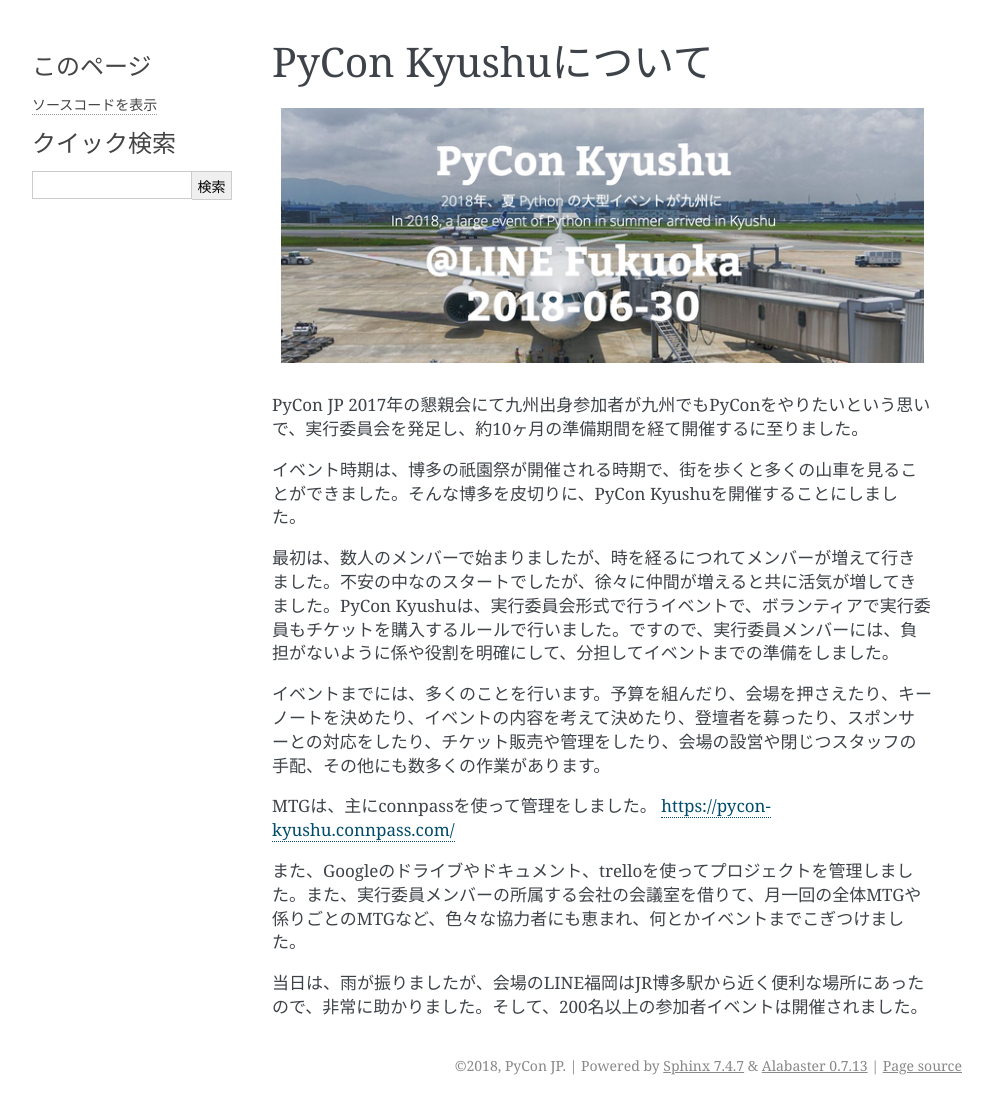
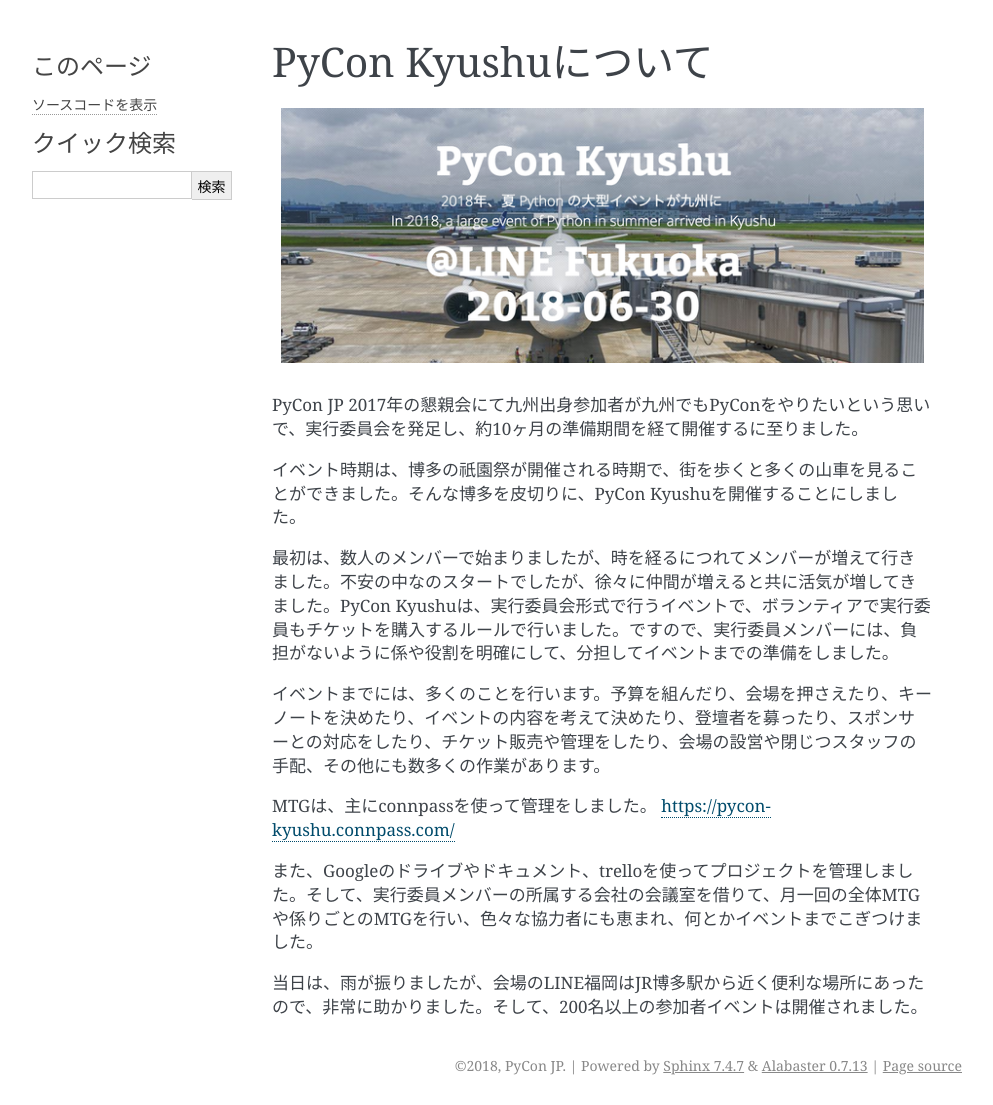
Before and after one commit to pyconjp/kyushu-2018-after-report, a Sphinx documentation site: the page built from source/about_the_event.rst, in a window 1280 px wide. Shown: the whole page, without its empty margins (148-1141 px from the left). Built offline with Sphinx 7.4.7, drawn with Linux system fonts in a browser that asks for light colours; pages that are not in the unit, such as notebooks, are missing from menus.

Commit message:
文章の修正

```diff
--- a/source/about_the_event.rst
+++ b/source/about_the_event.rst
@@ -16,6 +16,6 @@ PyCon JP 2017年の懇親会にて九州出身参加者が九州でもPyConを
 MTGは、主にconnpassを使って管理をしました。
 https://pycon-kyushu.connpass.com/
 
-また、Googleのドライブやドキュメント、trelloを使ってプロジェクトを管理しました。また、実行委員メンバーの所属する会社の会議室を借りて、月一回の全体MTGや係りごとのMTGなど、色々な協力者にも恵まれ、何とかイベントまでこぎつけました。
+また、Googleのドライブやドキュメント、trelloを使ってプロジェクトを管理しました。そして、実行委員メンバーの所属する会社の会議室を借りて、月一回の全体MTGや係りごとのMTGを行い、色々な協力者にも恵まれ、何とかイベントまでこぎつけました。
 
 当日は、雨が振りましたが、会場のLINE福岡はJR博多駅から近く便利な場所にあったので、非常に助かりました。そして、200名以上の参加者イベントは開催されました。
```
